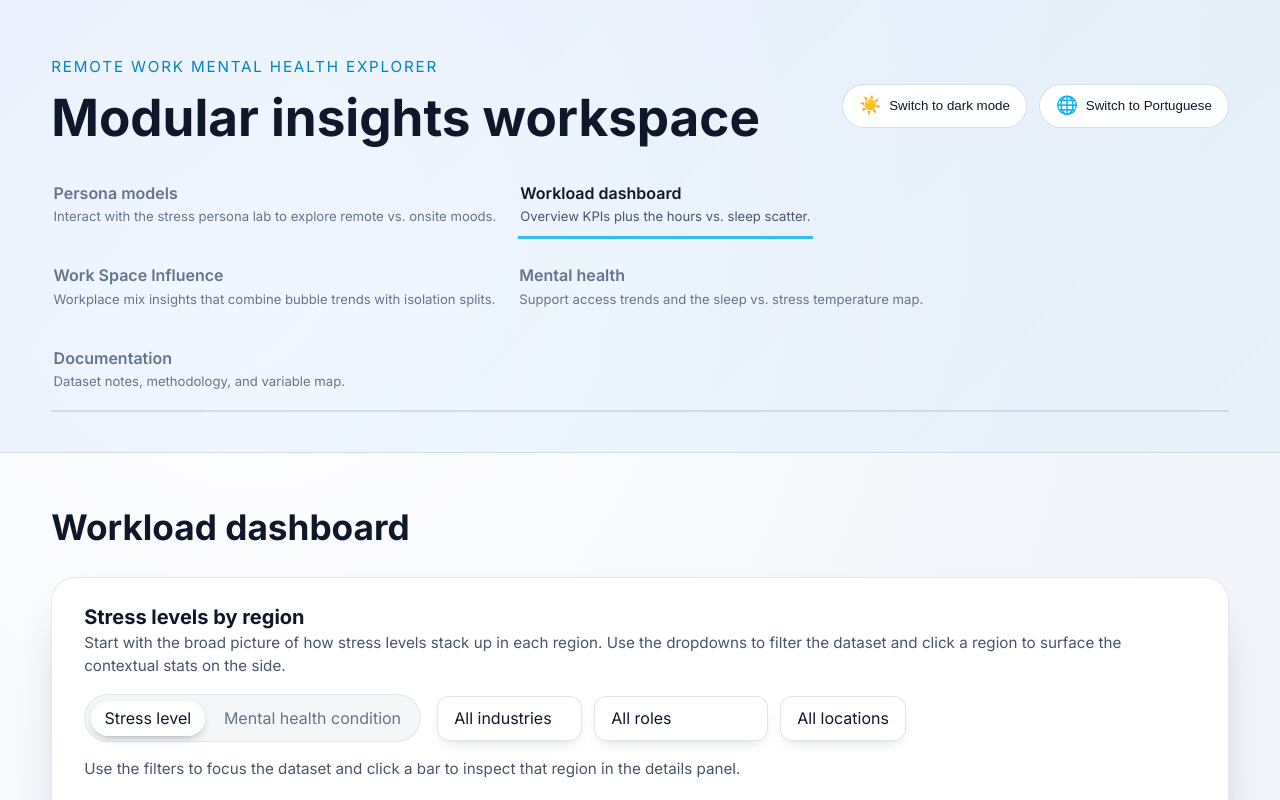
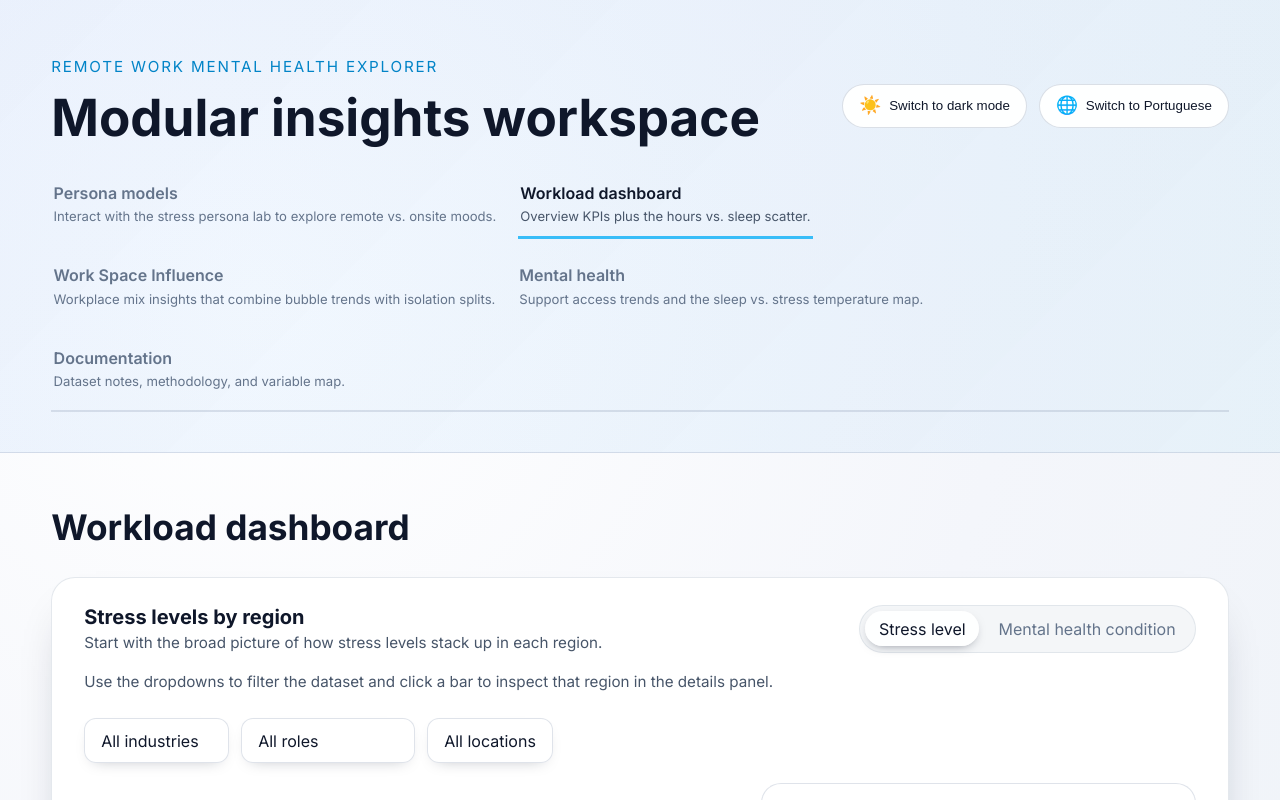
Before and after one commit to joaovarela14/VI, a React (Vite) app in the folder remote-mental-health-viz/: page / in a window 1280 px wide. Both pictures are taken after a click on the tab 665 px from the left and 207 px from the top of the page. Shown: the top 800 px of the page. Built offline with nearby package versions, Linux system fonts and the light colour scheme.

Commit message:
dashboard improved

```diff
--- a/remote-mental-health-viz/src/App.css
+++ b/remote-mental-health-viz/src/App.css
@@ -608,6 +608,16 @@ main {
   fill: var(--chart-legend-text);
 }
 
+.legend--vertical g {
+  display: flex;
+  align-items: center;
+  gap: 0.4rem;
+}
+
+.legend--vertical g rect {
+  margin-right: 0.4rem;
+}
+
 .chart-tooltip {
   position: absolute;
   min-width: 180px;
@@ -973,6 +983,10 @@ main {
   gap: 1rem;
 }
 
+.dataset-overview__controls--filters {
+  margin-top: 0.5rem;
+}
+
 .dataset-overview__modes {
   display: inline-flex;
   align-items: center;
@@ -985,6 +999,12 @@ main {
 
 .dataset-overview__filters {
   margin-left: auto;
+}
+
+.dataset-overview__hint--inline {
+  flex-basis: 100%;
+  margin: 0.35rem 0 0;
+  color: var(--text-subtle);
 }
 
 .dataset-overview__mode-button {
--- a/remote-mental-health-viz/src/components/DatasetOverviewChart.jsx
+++ b/remote-mental-health-viz/src/components/DatasetOverviewChart.jsx
@@ -163,7 +163,7 @@ const DatasetOverviewChart = ({ data, theme, copy, common }) => {
       : null
     const width = 640
     const height = 360
-    const margin = { top: 48, right: 24, bottom: 72, left: 72 }
+    const margin = { top: 48, right: 120, bottom: 72, left: 64 }
 
     svg.selectAll('*').remove()
     svg.attr('viewBox', `0 0 ${width} ${height}`)
@@ -297,14 +297,23 @@ const DatasetOverviewChart = ({ data, theme, copy, common }) => {
 
     const legend = svg
       .append('g')
-      .attr('class', 'legend')
-      .attr('transform', `translate(${margin.left}, ${margin.top - 24})`)
+      .attr('class', 'legend legend--vertical')
+      .attr('transform', `translate(${width - margin.right}, ${margin.top})`)
+
+    legend
+      .append('text')
+      .attr('x', 0)
+      .attr('y', 0)
+      .attr('fill', legendColor)
+      .attr('font-size', 12)
+      .attr('font-weight', 600)
+      .text(metricMode === 'stress' ? copy.modeOptions?.stress : copy.modeOptions?.condition)
 
     legend
       .selectAll('g')
       .data(activeCategories)
       .join('g')
-      .attr('transform', (_, index) => `translate(${index * 150}, 0)`)
+      .attr('transform', (_, index) => `translate(0, ${(index + 1) * 20})`)
       .call((legendGroup) => {
         legendGroup
           .append('rect')
@@ -455,6 +464,9 @@ const DatasetOverviewChart = ({ data, theme, copy, common }) => {
                 {copy.modeOptions?.condition}
               </button>
             </div>
+          </div>
+          {copy.instructions && <p className="dataset-overview__hint dataset-overview__hint--inline">{copy.instructions}</p>}
+          <div className="dataset-overview__controls dataset-overview__controls--filters">
             <div className="chart-header__filters dataset-overview__filters" role="group" aria-label={copy.filters.ariaLabel}>
               <label className="visually-hidden" htmlFor="dataset-overview-industry">
                 {copy.filters.industry}
@@ -509,7 +521,6 @@ const DatasetOverviewChart = ({ data, theme, copy, common }) => {
             </div>
           </div>
         </div>
-        {copy.instructions && <p className="dataset-overview__hint dataset-overview__hint--filters">{copy.instructions}</p>}
       </div>
 
       <div className="dataset-overview__content">
--- a/remote-mental-health-viz/src/i18n/en.js
+++ b/remote-mental-health-viz/src/i18n/en.js
@@ -294,9 +294,9 @@ const en = {
     title: 'Stress levels by region',
     conditionTitle: 'Mental health conditions by region',
     description:
-      'Start with the broad picture of how stress levels stack up in each region. Use the dropdowns to filter the dataset and click a region to surface the contextual stats on the side.',
+      'Start with the broad picture of how stress levels stack up in each region. ',
     ariaLabel: 'Interactive stacked bar chart showing stress distribution by region with filters',
-    instructions: 'Use the filters to focus the dataset and click a bar to inspect that region in the details panel.',
+    instructions: 'Use the dropdowns to filter the dataset and click a bar to inspect that region in the details panel.',
     empty: 'No employees match the selected filters.',
     legend: stressLevels,
     filters: {
--- a/remote-mental-health-viz/src/i18n/pt.js
+++ b/remote-mental-health-viz/src/i18n/pt.js
@@ -300,11 +300,11 @@ const pt = {
     title: "Níveis de stress por região",
     conditionTitle: "Condições de saúde mental por região",
     description:
-      "Começa com o panorama geral de como os níveis de stress se distribuem em cada região. Usa os dropdowns para filtrar o dataset e clica numa barra para mostrar as estatísticas contextuais ao lado.",
+      "Começa com o panorama geral de como os níveis de stress se distribuem em cada região.",
     ariaLabel:
       "Gráfico de barras empilhadas com filtros onde se compara o stress por região",
     instructions:
-      "Aplica filtros para focar o dataset e clica numa barra para ver essa região no painel de detalhes.",
+      "Usa os dropdowns para filtrar o dataset e clica numa barra para mostrar as estatísticas contextuais ao lado.",
     empty: "Nenhum colaborador corresponde aos filtros seleccionados.",
     legend: stressLevels,
     filters: {
```
